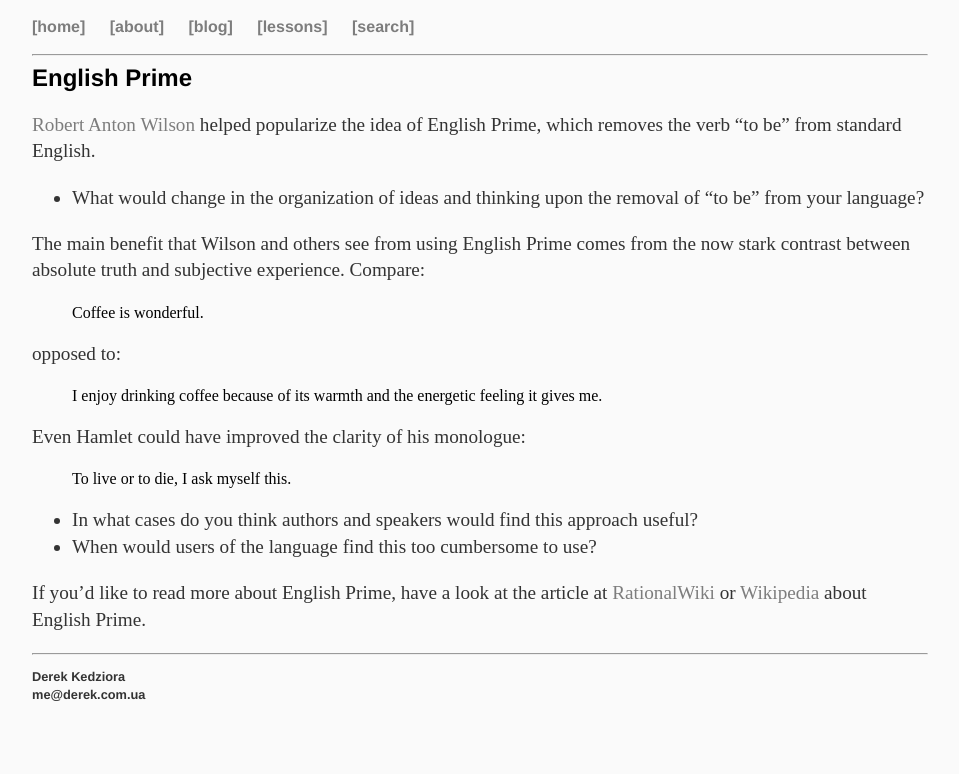
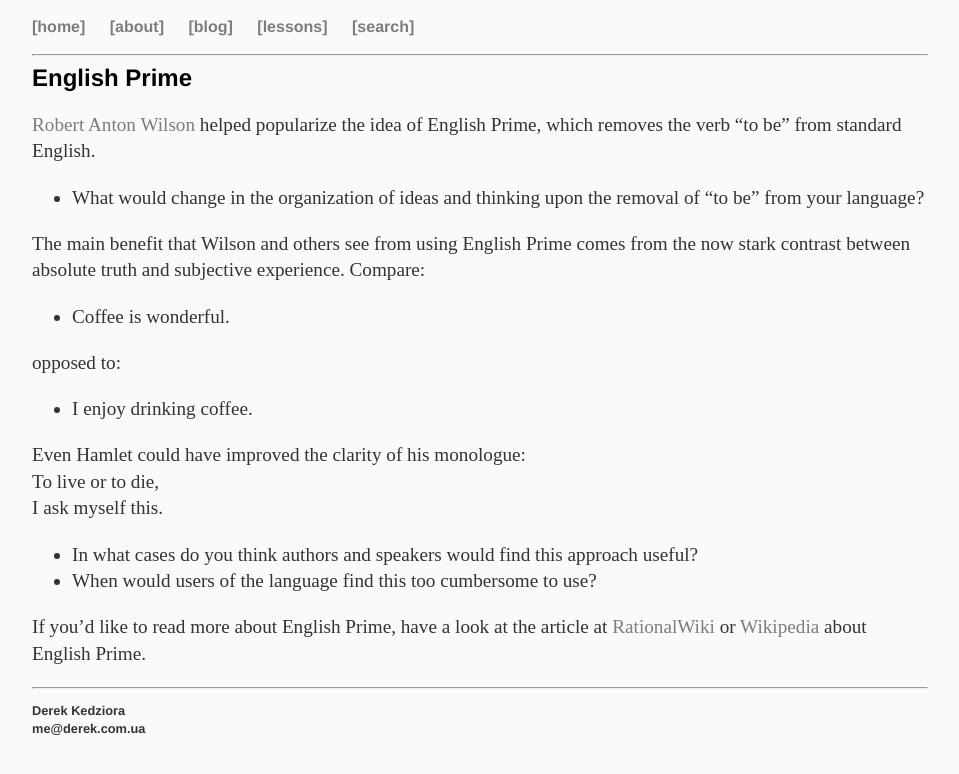
Before and after one commit to ZeroDeth/derekkedziora.github.io, a Jekyll site: the page built from _posts/2016-10-21-eprime.md, in a window 1280 px wide. Shown: the top 774 px of the page, without its empty margins (160-1119 px from the left). Built offline with Jekyll 4.4.1, drawn with Linux system fonts in a browser that asks for light colours.

Commit message:
formatting

```diff
--- a/_posts/2016-10-21-eprime.md
+++ b/_posts/2016-10-21-eprime.md
@@ -8,20 +8,23 @@ permalink: lessons/eprime
 description: "Remove the verb to be from your speaking and writing to improve clarity"
 ---
 #### English Prime
-[Robert Anton Wilson](https://en.wikipedia.org/wiki/Robert_Anton_Wilson) helped popularize the idea of English Prime, which removes the verb "to be" from standard English.
+<a href="https://en.wikipedia.org/wiki/Robert_Anton_Wilson" target="_blank">Robert Anton Wilson</a> helped popularize the idea of English Prime, which removes the verb "to be" from standard English.
 
 - What would change in the organization of ideas and thinking upon the removal of "to be" from your language?
 
 The main benefit that Wilson and others see from using English Prime comes from the now stark contrast between absolute truth and subjective experience. Compare:
-<blockquote>Coffee is wonderful.</blockquote>
+
+- Coffee is wonderful.
+
 opposed to:
-<blockquote>I enjoy drinking coffee because of its warmth and the energetic feeling it gives me.</blockquote>
+
+- I enjoy drinking coffee.
 
 Even Hamlet could have improved the clarity of his monologue:
-<blockquote>To live or to die,
-I ask myself this.</blockquote>
+To live or to die,
+I ask myself this.
 
 - In what cases do you think authors and speakers would find this approach useful?
 - When would users of the language find this too cumbersome to use?
 
-If you'd like to read more about English Prime, have a look at the article at [RationalWiki](http://rationalwiki.org/wiki/E-Prime) or [Wikipedia](https://en.wikipedia.org/wiki/E-Prime) about English Prime.
+If you'd like to read more about English Prime, have a look at the article at <a href="http://rationalwiki.org/wiki/E-Prime" target="_blank">RationalWiki</a> or <a href="https://en.wikipedia.org/wiki/E-Prime" target="_blank">Wikipedia</a> about English Prime.
```
